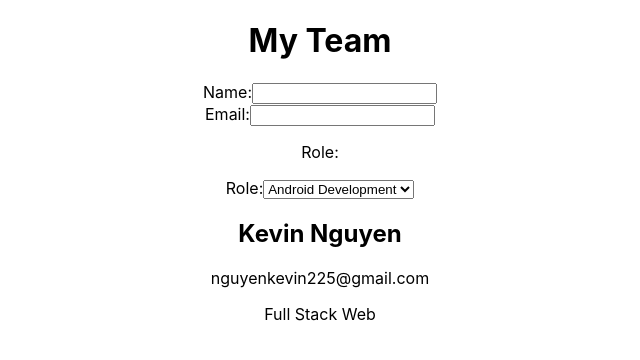
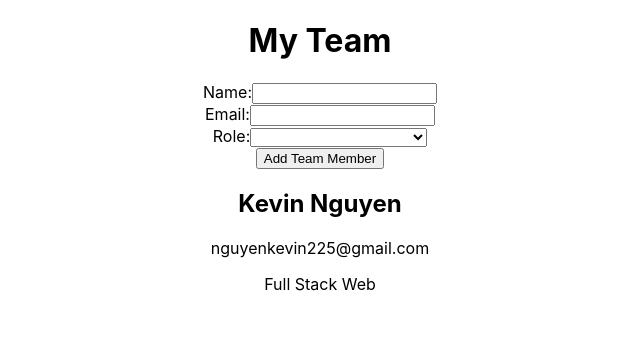
Before and after one commit to bloominstituteoftechnology/team-builder, a React (Create React App) app in the folder team-builder/: page / in a window 1280 px wide. Shown: the top 360 px of the page, without its empty margins (320-960 px from the left). Built offline with nearby package versions, Linux system fonts and the light colour scheme.

Commit message:
mvp complete

```diff
--- a/team-builder/package.json
+++ b/team-builder/package.json
@@ -5,7 +5,8 @@
   "dependencies": {
     "react": "^16.9.0",
     "react-dom": "^16.9.0",
-    "react-scripts": "3.1.1"
+    "react-scripts": "3.1.1",
+    "react-select": "^3.0.4"
   },
   "scripts": {
     "start": "react-scripts start",
--- a/team-builder/src/App.js
+++ b/team-builder/src/App.js
@@ -2,6 +2,7 @@ import React, {useState} from 'react';
 import './App.css';
 import Form from './components/form'
 import Team from './components/team'
+
 
 function App() {
 
--- a/team-builder/src/components/form.js
+++ b/team-builder/src/components/form.js
@@ -1,33 +1,70 @@
-import React from 'react'
+import React, {useState} from 'react'
 
 
-function Form(){
+
+function Form(props){
+
+     const [member, setMember] = useState({
+          name: "",
+          email: "",
+          role: ""
+     })
+
+     const handleChanges = event => {
+          setMember({
+               ...member, [event.target.name]:event.target.value
+          })
+     }
+
+     const submitForm = event => {
+          event.preventDefault();
+          props.addNewMember(member);
+
+          setMember({
+               name:"",
+               email:"",
+               role:""
+          })
+     }
+
 
 
      return(
-          <form>
+          <form onSubmit={submitForm}>
                <div>
                     <label htmlFor="name">Name:</label>
-                    <input type="text"/>
+                    <input
+                    id="name"
+                    name="name"
+                    type="text"
+                    value={member.name}
+                    onChange={handleChanges}/>
                </div>
 
                <div>
                     <label htmlFor="email">Email:</label>
-                    <input type="email"/>
+                    <input
+                    id="email"
+                    name="email"
+                    value={member.email}
+                    type="email"
+                    onChange={handleChanges}/>
                </div>
 
                <div>
-                    <p>Role:</p>
                     <label htmlFor="role">Role:</label>
-                    <select>
-                         <option>Android Development</option>
-                         <option>Data Science</option>
-                         <option>Full Stack Web</option>
-                         <option>iOS Development</option>
-                         <option>UX Design</option>
+                    <select id="role" name="role" value={member.role} onChange={handleChanges}>
+                         <option value="0" onChange={handleChanges}></option>
+                         <option value="Frontend Web Dev">Frontend Web Dev</option>
+                         <option value="Backend Web Dev">Backend Web Dev</option>
+                         <option value="Data Science">Data Science</option>
+                         <option value="UX Design">UX Design</option>
+                         <option value="iOS/Android Development">iOS/Android Development</option>
+                         <option value="Coffee Runner">Coffee Runner</option>
                     </select>
                </div>
 
+               <button type="submit">Add Team Member</button>
           </form>
      )
 }
--- a/team-builder/src/components/team.js
+++ b/team-builder/src/components/team.js
@@ -3,7 +3,6 @@ import React from 'react'
 
 function Team(props){
 
-     console.log(props.teamData)
      return(
           <>
           {
```
Also changed, not shown: 1 other file (tests, documents, lock files or other folders).
